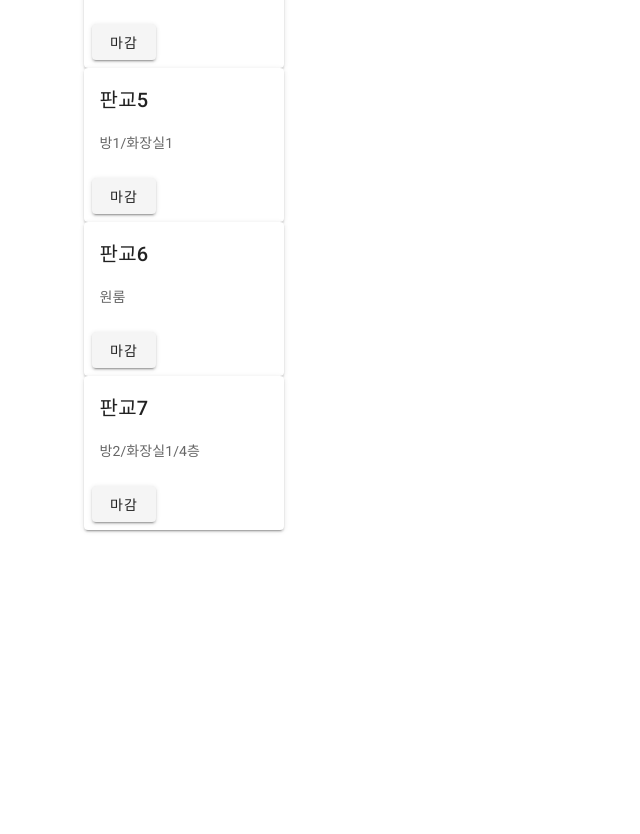
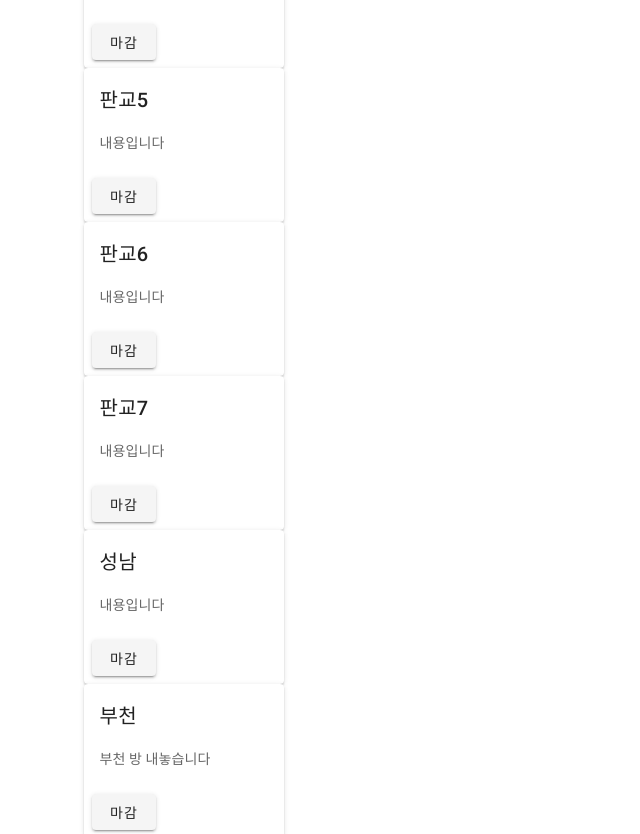
Before and after one commit to xmun74/bangbang, a Vue app: page / in a window 1280 px wide. Shown: the part 660-1494 px from the top of the page, without its empty margins (0-640 px from the left). Before the commit the page ends 1202 px from the top, so only its background shows below. Built offline with nearby package versions, Linux system fonts and the light colour scheme; data requests are answered from the project's data file.

Commit message:
feat: json-server, createPost, getRooms API

```diff
--- /dev/null
+++ b/json-server/db.json
@@ -0,0 +1,84 @@
+{
+  "rooms": [
+    {
+      "id": 1,
+      "title": "판교",
+      "content": "내용입니다",
+      "type": "방2/화장실1",
+      "img": "",
+      "link": ""
+    },
+    {
+      "id": 2,
+      "title": "강남",
+      "content": "내용입니다",
+      "type": "방1/지하1",
+      "img": "",
+      "link": ""
+    },
+    {
+      "id": 3,
+      "title": "판교3",
+      "content": "내용입니다",
+      "type": "방3/화장실2",
+      "img": "",
+      "link": ""
+    },
+    {
+      "id": 4,
+      "title": "판교4",
+      "content": "내용입니다",
+      "type": "방2/3층",
+      "img": "",
+      "link": ""
+    },
+    {
+      "id": 5,
+      "title": "판교5",
+      "content": "내용입니다",
+      "type": "방1/화장실1",
+      "img": "",
+      "link": ""
+    },
+    {
+      "id": 6,
+      "title": "판교6",
+      "content": "내용입니다",
+      "type": "원룸",
+      "img": "",
+      "link": ""
+    },
+    {
+      "id": 7,
+      "title": "판교7",
+      "content": "내용입니다",
+      "type": "방2/화장실1/4층",
+      "img": "",
+      "link": ""
+    },
+    {
+      "id": "2023-11-14T01:59:17.773Z",
+      "title": "성남",
+      "content": "내용입니다",
+      "type": "아파트",
+      "img": "",
+      "link": ""
+    },
+    {
+      "id": "2023-11-14T02:42:04.496Z",
+      "title": "부천",
+      "content": "부천 방 내놓습니다",
+      "type": "빌라/다세대",
+      "img": "",
+      "link": ""
+    },
+    {
+      "id": "2023-11-14T02:45:40.554Z",
+      "title": "광교",
+      "content": "광교 방 내놓습니다!",
+      "type": "아파트",
+      "img": "",
+      "link": ""
+    }
+  ]
+}
--- a/package.json
+++ b/package.json
@@ -1,5 +1,5 @@
 {
-  "name": "vue2-practice",
+  "name": "bangbang",
   "version": "0.1.0",
   "private": true,
   "scripts": {
--- a/public/index.html
+++ b/public/index.html
@@ -1,18 +1,21 @@
 <!DOCTYPE html>
 <html lang="en">
   <head>
-    <meta charset="utf-8">
-    <meta http-equiv="X-UA-Compatible" content="IE=edge">
-    <meta name="viewport" content="width=device-width,initial-scale=1.0">
-    <link rel="icon" href="<%= BASE_URL %>favicon.ico">
-    <title><%= htmlWebpackPlugin.options.title %></title>
-    <link rel="stylesheet" href="https://fonts.googleapis.com/css?family=Roboto:100,300,400,500,700,900">
-    <link rel="stylesheet" href="https://cdn.jsdelivr.net/npm/@mdi/font@latest/css/materialdesignicons.min.css">
+    <meta charset="utf-8" />
+    <meta http-equiv="X-UA-Compatible" content="IE=edge" />
+    <meta name="viewport" content="width=device-width,initial-scale=1.0" />
+    <link rel="icon" href="<%= BASE_URL %>favicon.ico" />
+    <title>방방</title>
+    <link
+      rel="stylesheet"
+      href="https://fonts.googleapis.com/css?family=Roboto:100,300,400,500,700,900"
+    />
+    <link
+      rel="stylesheet"
+      href="https://cdn.jsdelivr.net/npm/@mdi/font@latest/css/materialdesignicons.min.css"
+    />
   </head>
   <body>
-    <noscript>
-      <strong>We're sorry but <%= htmlWebpackPlugin.options.title %> doesn't work properly without JavaScript enabled. Please enable it to continue.</strong>
-    </noscript>
     <div id="app"></div>
     <!-- built files will be auto injected -->
   </body>
--- a/src/components/Home/ContentList.vue
+++ b/src/components/Home/ContentList.vue
@@ -5,22 +5,28 @@
 </template>
 
 <script>
+import axios from "axios";
 import ContentItem from "./ContentItem.vue";
+
 export default {
   name: "ContentList",
   components: {
     ContentItem,
   },
   data: () => ({
-    rooms: [
-      { id: 1, title: "판교", content: "방2/화장실1", img: "", link: "" },
-      { id: 2, title: "강남", content: "방1/지하1", img: "", link: "" },
-      { id: 3, title: "판교3", content: "방3/화장실2", img: "", link: "" },
-      { id: 4, title: "판교4", content: "방2/3층", img: "", link: "" },
-      { id: 5, title: "판교5", content: "방1/화장실1", img: "", link: "" },
-      { id: 6, title: "판교6", content: "원룸", img: "", link: "" },
-      { id: 7, title: "판교7", content: "방2/화장실1/4층", img: "", link: "" },
-    ],
+    rooms: [],
   }),
+
+  methods: {
+    getRooms() {
+      axios.get(`http://localhost:5000/rooms`).then((res) => {
+        // console.log(res.data);
+        this.rooms = res.data;
+      });
+    },
+  },
+  created() {
+    this.getRooms();
+  },
 };
 </script>
--- a/src/pages/CreatePost.vue
+++ b/src/pages/CreatePost.vue
@@ -40,6 +40,7 @@
 </template>
 
 <script>
+import axios from "axios";
 export default {
   name: "CreatePost",
 
@@ -52,7 +53,16 @@ export default {
   methods: {
     createPost(e) {
       e.preventDefault();
+      axios.post(`http://localhost:5000/rooms`, {
+        id: new Date(),
+        title: this.title,
+        content: this.content,
+        type: this.radios,
+        img: "",
+        link: "",
+      });
       console.log(this.title, this.content, this.radios);
+      this.$router.push("/");
     },
   },
 };
```
Also changed, not shown: json-server/package.json (added, +16 -0 lines), 1 other file (tests, documents, lock files or other folders).
